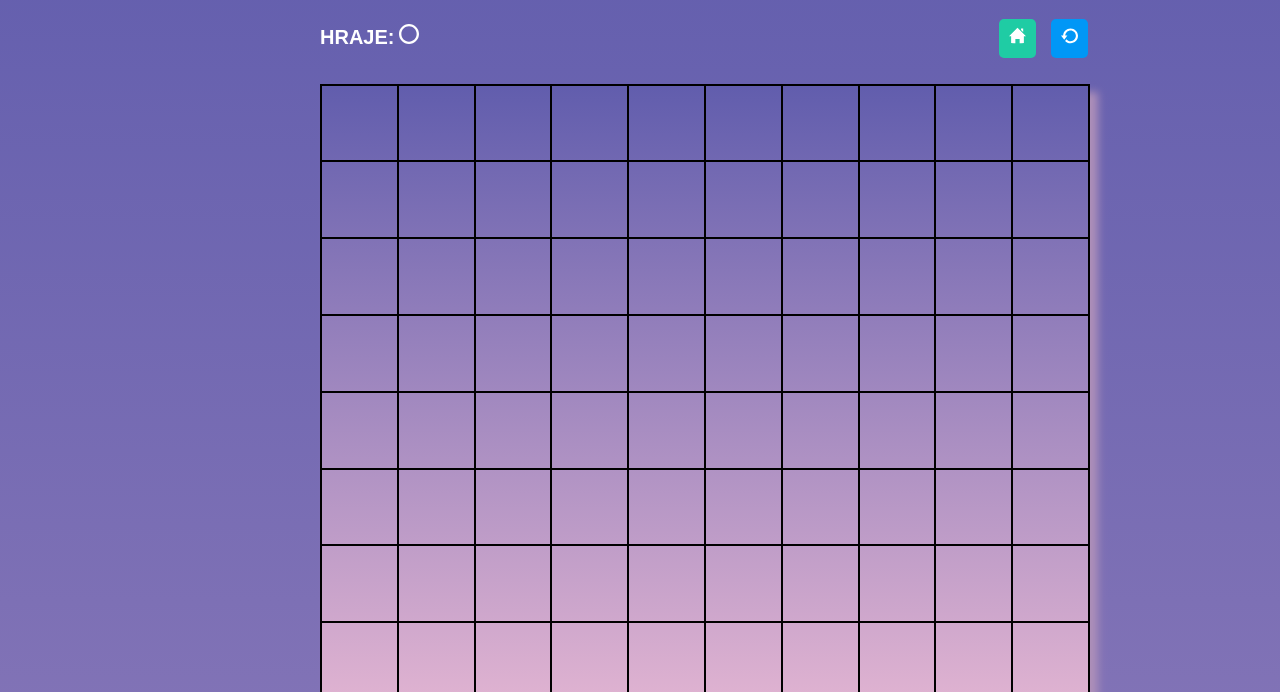
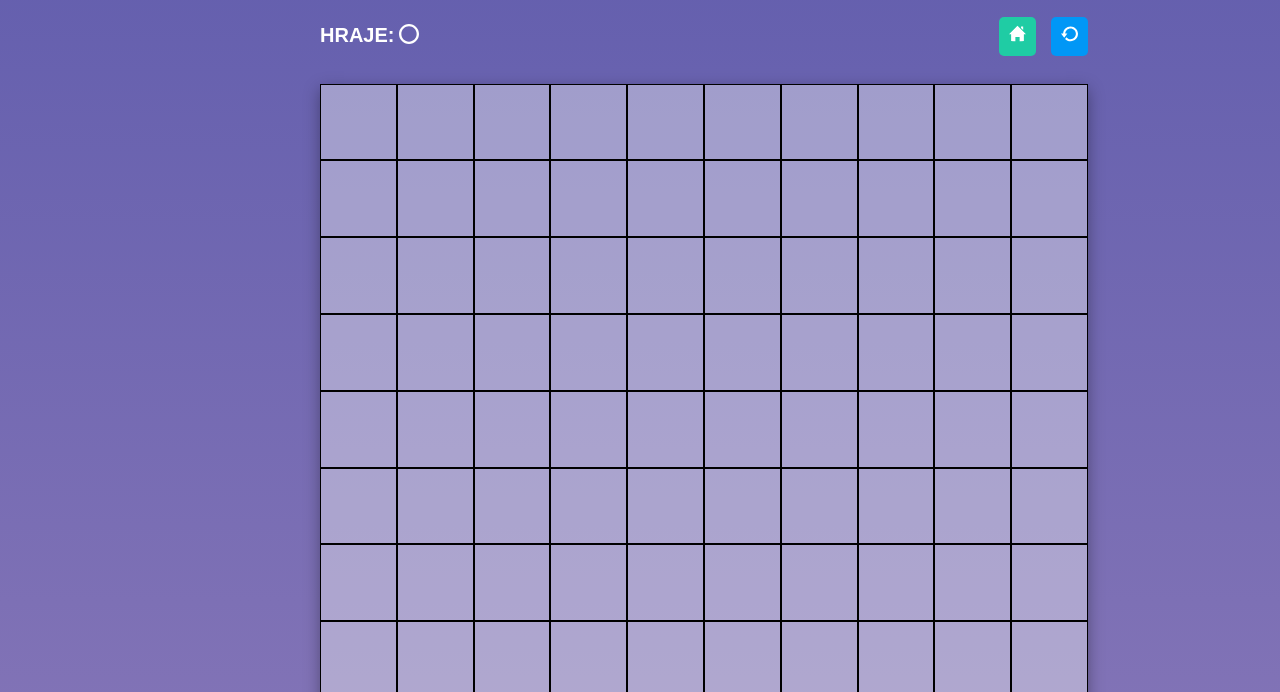
Before and after one commit to EvaLala123/piskvorky, a plain HTML site: page hra.html in a window 1280 px wide. Shown: the part 108-800 px from the top of the page. Drawn offline with Linux system fonts and the light colour scheme.

Commit message:
ještě trochu CSS

```diff
--- a/hra.html
+++ b/hra.html
@@ -14,7 +14,7 @@
       <div><h1>Piškvorky</h1></di>
 
       <div class="zahlavi">
-        <div class='hraje'>HRAJE: <img src='obrazky/circle.svg' alt='kolečko'>
+        <div class='hraje'>HRAJE: <img class='kolecko' src='obrazky/circle.svg' alt='kolečko'>
         </div>
 
         <div class="tlacitkaHra">
--- a/style.css
+++ b/style.css
@@ -5,7 +5,8 @@ body {
   padding-bottom: 100px;
   font-family: sans-serif;
   background-image: linear-gradient(#615dad, #ffc8da);
-  background-size: 100vw 100vh;
+  /* background-size: 100vw 100vh; */
+  background-size: 100%;
 }
 
 h1 {
@@ -20,7 +21,7 @@ p {
 .kriskros {
   width: 350px;
   margin: 0 auto;
-  box-shadow: 5px 5px 5px #999;
+  box-shadow:  rgb(0 0 0 / 35%) 0px 5px 15px;
   background-color: #283e50;
   border-radius: 10px 10px 0 0;
 }
@@ -133,13 +134,9 @@ body {
 }
 
 /* CSS pro hru */
-
 .hra {
   max-width: 80vmin;
-  /* background-size: 20vw 20vh; */
   margin: auto;
-
-  background-size: 20vw 20vh;
 }
 
 .hra h1 {
@@ -158,9 +155,12 @@ body {
 .hraje {
   height: 2em;
   display: flex;
-  align-items: baseline;
   font-weight: bold;
   font-size: 20px;
+}
+
+.kolecko {
+  vertical-align: text-bottom;
 }
 
 .zahlavi img {
@@ -190,7 +190,6 @@ margin-left: 5px;
   display: flex;
   flex-grow: 1;
   justify-content: flex-end;
-
 }
 
 .tlacitkaHra img {
@@ -214,29 +213,27 @@ margin-left: 5px;
 
 
 .mrizka {
-  background-image: linear-gradient(#615dad, #ffc8da);
+  background-color:  rgba(245, 245, 245, 0.4);
   width: 60vmax;
-  /*  height: 60vmax;*/
   height: 60vmax;
   margin: auto;
   display: flex;
   flex-wrap: wrap;
-  border: 1px solid black;
-  box-shadow: 8px 8px 8px rgb(173, 143, 185);
+  box-shadow:  rgb(0 0 0 / 35%) 0px 5px 15px;
 }
 
 .okynko {
   border: 1px solid black;
+  border-collapse: collapse;
   width: 10%;
   height: 10%;
   margin: 0;
   padding: 0;
-  /* background-color: transparent;  */
   background-color: transparent;
 }
 
 .okynko:hover,
 .okynko:focus,
 .okynko:active {
-  background: rgba(222, 163, 223, 0.904);
+  background-color: rgba(245, 245, 245, 0.6);
 }
```
